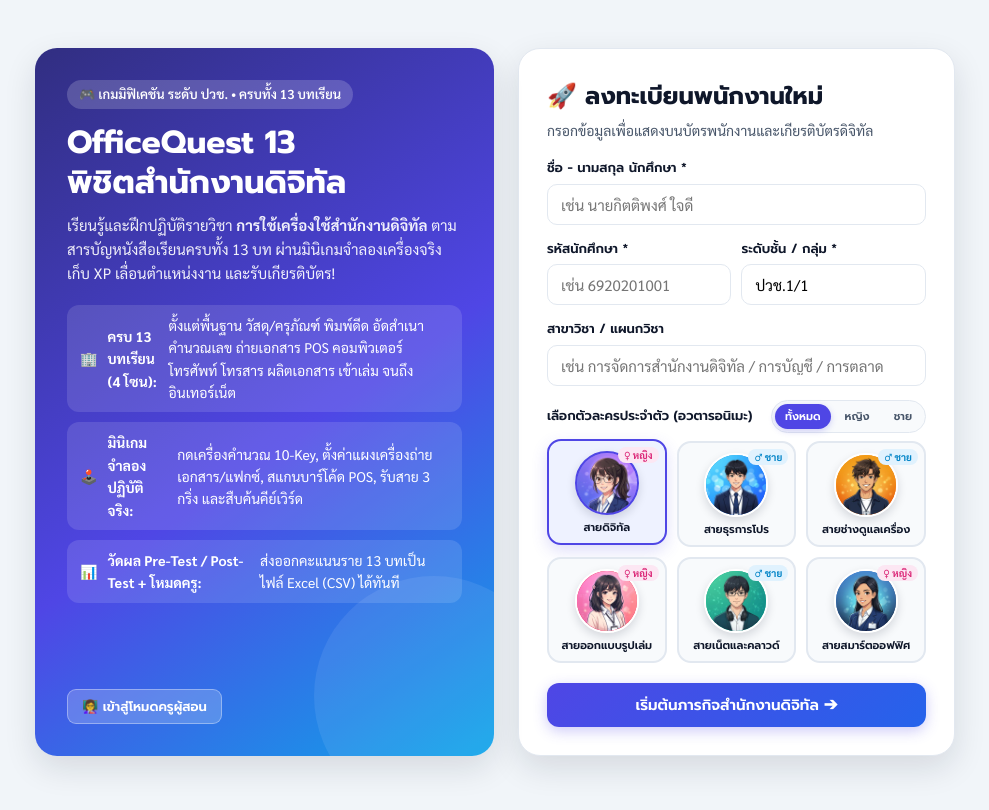
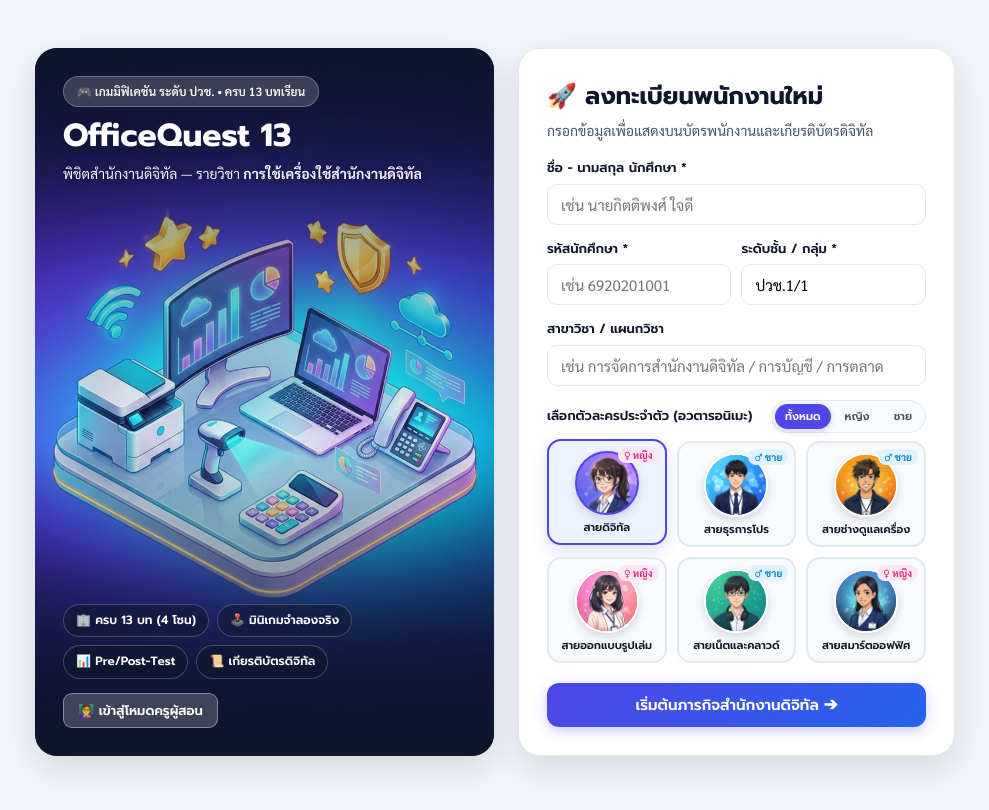
Before and after one commit to Watdafak89/digital-office-quest, a plain HTML site: page index.html in a window 1280 px wide. Shown: the whole page, without its empty margins (145-1134 px from the left). Drawn offline with Linux system fonts and the light colour scheme.

Commit message:
Replace welcome hero text block with modern digital office illustration

```diff
--- a/css/style.css
+++ b/css/style.css
@@ -307,10 +307,11 @@ h1, h2, h3, h4, button, .font-head {
 }
 
 .welcome-hero {
-  background: linear-gradient(145deg, #312e81, #4f46e5 55%, #0ea5e9);
+  background: #1e1b4b url("../assets/hero-office.jpg") center center / cover no-repeat;
   color: #fff;
   border-radius: 22px;
-  padding: 32px;
+  padding: 28px;
+  min-height: 540px;
   display: flex;
   flex-direction: column;
   justify-content: space-between;
@@ -319,53 +320,86 @@ h1, h2, h3, h4, button, .font-head {
   overflow: hidden;
 }
 
-.welcome-hero::after {
+.welcome-hero::before {
   content: "";
   position: absolute;
-  width: 240px;
-  height: 240px;
-  background: rgba(255, 255, 255, 0.08);
-  border-radius: 50%;
-  right: -60px;
-  bottom: -60px;
+  inset: 0;
+  background: linear-gradient(
+    180deg,
+    rgba(15, 23, 42, 0.80) 0%,
+    rgba(15, 23, 42, 0.25) 32%,
+    rgba(15, 23, 42, 0.05) 55%,
+    rgba(15, 23, 42, 0.84) 100%
+  );
+  z-index: 1;
+}
+
+.hero-top,
+.hero-bottom {
+  position: relative;
+  z-index: 2;
 }
 
 .hero-tag {
   display: inline-block;
   background: rgba(255, 255, 255, 0.18);
-  padding: 4px 12px;
+  backdrop-filter: blur(8px);
+  -webkit-backdrop-filter: blur(8px);
+  border: 1px solid rgba(255, 255, 255, 0.25);
+  padding: 5px 13px;
   border-radius: 99px;
-  font-size: 13px;
+  font-size: 12px;
   font-weight: 600;
-  margin-bottom: 14px;
+  margin-bottom: 10px;
 }
 
 .welcome-hero h1 {
   font-size: 32px;
-  line-height: 1.25;
-  margin-bottom: 10px;
+  line-height: 1.2;
+  margin-bottom: 6px;
+  text-shadow: 0 2px 12px rgba(15, 23, 42, 0.55);
 }
 
 .welcome-hero p {
-  opacity: 0.92;
-  font-size: 15px;
-  margin-bottom: 20px;
+  opacity: 0.94;
+  font-size: 14px;
+  margin-bottom: 0;
+  text-shadow: 0 1px 8px rgba(15, 23, 42, 0.6);
 }
 
-.hero-features {
-  list-style: none;
-  display: grid;
-  gap: 10px;
-  font-size: 14px;
+.hero-chips {
+  display: flex;
+  flex-wrap: wrap;
+  gap: 8px;
+  margin-bottom: 14px;
 }
 
-.hero-features li {
-  display: flex;
+.hero-chip {
+  display: inline-flex;
   align-items: center;
-  gap: 10px;
-  background: rgba(255, 255, 255, 0.12);
-  padding: 9px 13px;
-  border-radius: 12px;
+  gap: 6px;
+  background: rgba(15, 23, 42, 0.48);
+  backdrop-filter: blur(10px);
+  -webkit-backdrop-filter: blur(10px);
+  border: 1px solid rgba(255, 255, 255, 0.22);
+  padding: 6px 12px;
+  border-radius: 999px;
+  font-family: var(--font-head);
+  font-size: 12px;
+  font-weight: 600;
+  color: #fff;
+}
+
+.hero-teacher-btn {
+  background: rgba(255, 255, 255, 0.2);
+  backdrop-filter: blur(8px);
+  -webkit-backdrop-filter: blur(8px);
+  color: #fff;
+  border: 1px solid rgba(255, 255, 255, 0.38);
+}
+
+.hero-teacher-btn:hover {
+  background: rgba(255, 255, 255, 0.32);
 }
 
 .welcome-form-card {
--- a/js/app.js
+++ b/js/app.js
@@ -211,18 +211,19 @@ window.App = (function () {
     main.innerHTML = `
       <div class="welcome-wrap">
         <div class="welcome-hero">
-          <div>
-            <span class="hero-tag">🎮 เกมมิฟิเคชัน ระดับ ปวช. • ครบทั้ง 13 บทเรียน</span>
-            <h1>OfficeQuest 13<br/>พิชิตสำนักงานดิจิทัล</h1>
-            <p>เรียนรู้และฝึกปฏิบัติรายวิชา <strong>การใช้เครื่องใช้สำนักงานดิจิทัล</strong> ตามสารบัญหนังสือเรียนครบทั้ง 13 บท ผ่านมินิเกมจำลองเครื่องจริง เก็บ XP เลื่อนตำแหน่งงาน และรับเกียรติบัตร!</p>
-            <ul class="hero-features">
-              <li>🏢 <strong>ครบ 13 บทเรียน (4 โซน):</strong> ตั้งแต่พื้นฐาน วัสดุ/ครุภัณฑ์ พิมพ์ดีด อัดสำเนา คำนวณเลข ถ่ายเอกสาร POS คอมพิวเตอร์ โทรศัพท์ โทรสาร ผลิตเอกสาร เข้าเล่ม จนถึงอินเทอร์เน็ต</li>
-              <li>🕹️ <strong>มินิเกมจำลองปฏิบัติจริง:</strong> กดเครื่องคำนวณ 10-Key, ตั้งค่าแผงเครื่องถ่ายเอกสาร/แฟกซ์, สแกนบาร์โค้ด POS, รับสาย 3 กริ่ง และสืบค้นคีย์เวิร์ด</li>
-              <li>📊 <strong>วัดผล Pre-Test / Post-Test + โหมดครู:</strong> ส่งออกคะแนนราย 13 บทเป็นไฟล์ Excel (CSV) ได้ทันที</li>
-            </ul>
+          <div class="hero-top">
+            <span class="hero-tag">🎮 เกมมิฟิเคชัน ระดับ ปวช. • ครบ 13 บทเรียน</span>
+            <h1>OfficeQuest 13</h1>
+            <p>พิชิตสำนักงานดิจิทัล — รายวิชา <strong>การใช้เครื่องใช้สำนักงานดิจิทัล</strong></p>
           </div>
-          <div style="margin-top:20px; display:flex; gap:10px; position:relative; z-index:2;">
-            <button class="btn btn-sm" style="background:rgba(255,255,255,0.2); color:#fff; border:1px solid rgba(255,255,255,0.35);" onclick="App.openTeacherAuth()">👩‍🏫 เข้าสู่โหมดครูผู้สอน</button>
+          <div class="hero-bottom">
+            <div class="hero-chips">
+              <span class="hero-chip">🏢 ครบ 13 บท (4 โซน)</span>
+              <span class="hero-chip">🕹️ มินิเกมจำลองจริง</span>
+              <span class="hero-chip">📊 Pre/Post-Test</span>
+              <span class="hero-chip">📜 เกียรติบัตรดิจิทัล</span>
+            </div>
+            <button class="btn btn-sm hero-teacher-btn" onclick="App.openTeacherAuth()">👩‍🏫 เข้าสู่โหมดครูผู้สอน</button>
           </div>
         </div>
 
```
Also changed, not shown: assets/hero-office.jpg (added).
